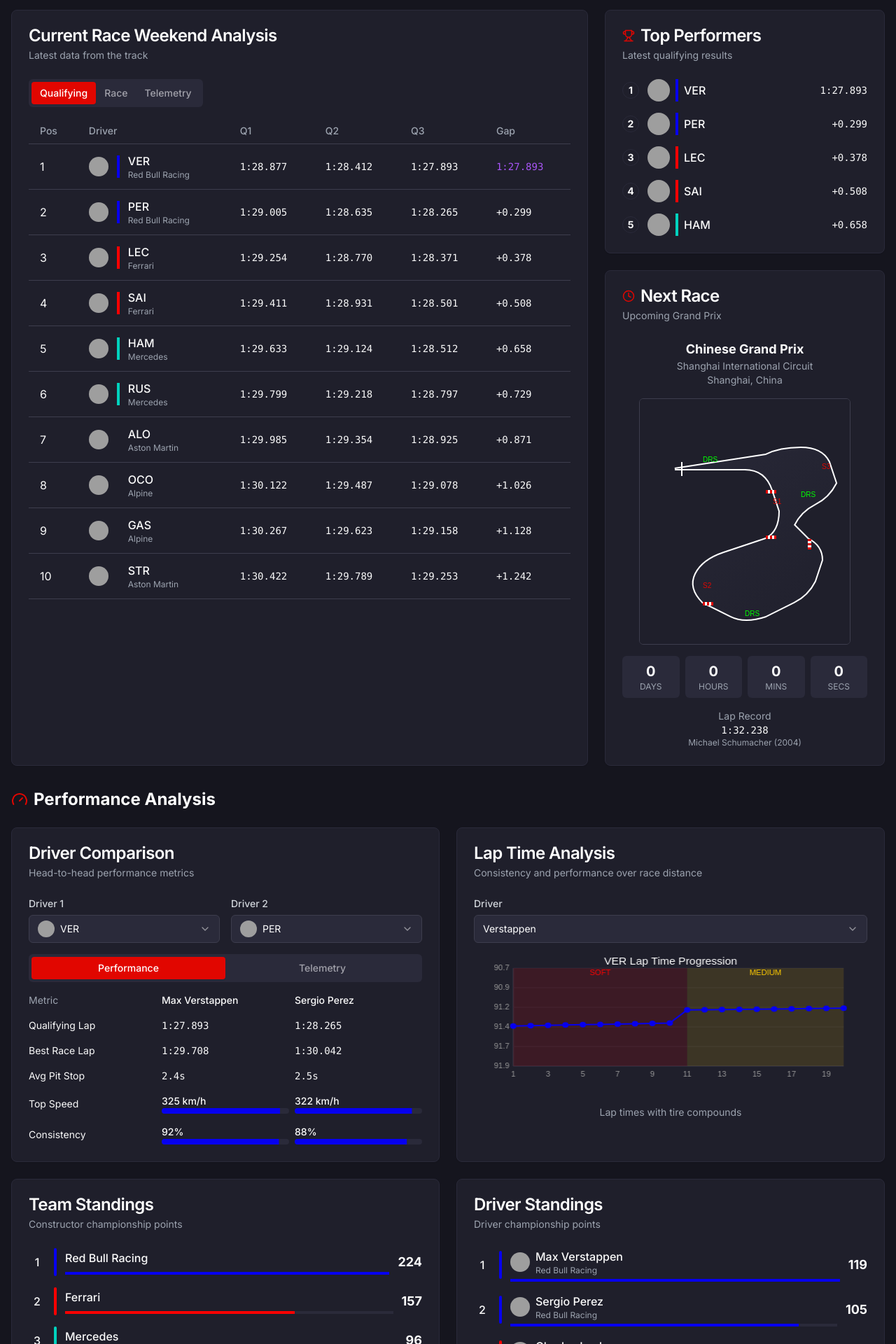
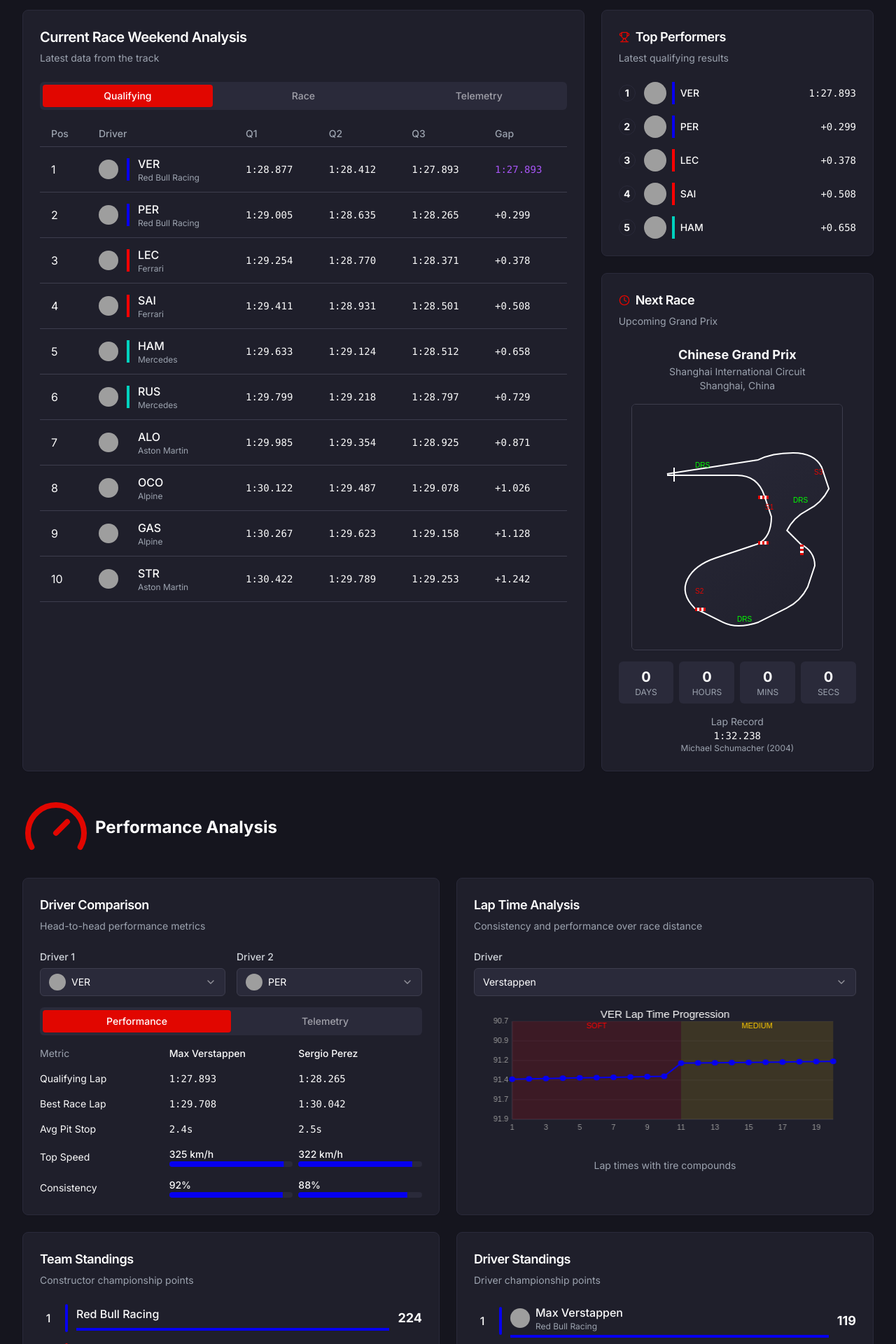
Before and after one commit to mangochops/F1Analytics, a Next.js app: page / in a window 1280 px wide. Shown: the part 380-2300 px from the top of the page at 70% size. Built offline with nearby package versions, Linux system fonts and the light colour scheme; grey boxes are pictures that could not be loaded.

Commit message:
Update page.tsx

```diff
--- a/app/page.tsx
+++ b/app/page.tsx
@@ -23,11 +23,9 @@ export default function Home() {
   const [isLoading, setIsLoading] = useState(true)
 
   useEffect(() => {
-    // Simulate initial data loading
     const timer = setTimeout(() => {
       setIsLoading(false)
     }, 2000)
-
     return () => clearTimeout(timer)
   }, [])
 
@@ -48,30 +46,33 @@ export default function Home() {
 
       <LiveTimingBanner />
 
-      <div className="container mx-auto px-4 py-8">
+      <div className="container mx-auto px-4 sm:px-6 lg:px-8 py-6 sm:py-8">
         <RaceSelector />
 
-        <div className="grid grid-cols-1 md:grid-cols-3 gap-6 mt-6">
+        <div className="grid grid-cols-1 md:grid-cols-3 gap-4 sm:gap-6 mt-4 sm:mt-6">
           <Card className="md:col-span-2 bg-[#1F1F2B] border-[#2A2A3A]">
             <CardHeader>
-              <CardTitle className="text-white">Current Race Weekend Analysis</CardTitle>
-              <CardDescription className="text-gray-400">Latest data from the track</CardDescription>
+              <CardTitle className="text-white text-lg sm:text-xl">Current Race Weekend Analysis</CardTitle>
+              <CardDescription className="text-gray-400 text-sm">Latest data from the track</CardDescription>
             </CardHeader>
             <CardContent>
               <Tabs defaultValue="qualifying" className="space-y-4">
-                <TabsList className="bg-[#2A2A3A] p-1">
+                <TabsList className="bg-[#2A2A3A] p-1 flex flex-wrap justify-start gap-2">
                   <TabsTrigger
                     value="qualifying"
-                    className="data-[state=active]:bg-[#E10600] data-[state=active]:text-white"
+                    className="text-xs sm:text-sm flex-1 min-w-[80px] data-[state=active]:bg-[#E10600] data-[state=active]:text-white"
                   >
                     Qualifying
                   </TabsTrigger>
-                  <TabsTrigger value="race" className="data-[state=active]:bg-[#E10600] data-[state=active]:text-white">
+                  <TabsTrigger
+                    value="race"
+                    className="text-xs sm:text-sm flex-1 min-w-[80px] data-[state=active]:bg-[#E10600] data-[state=active]:text-white"
+                  >
                     Race
                   </TabsTrigger>
                   <TabsTrigger
                     value="telemetry"
-                    className="data-[state=active]:bg-[#E10600] data-[state=active]:text-white"
+                    className="text-xs sm:text-sm flex-1 min-w-[80px] data-[state=active]:bg-[#E10600] data-[state=active]:text-white"
                   >
                     Telemetry
                   </TabsTrigger>
@@ -95,26 +96,28 @@ export default function Home() {
             </CardContent>
           </Card>
 
-          <div className="space-y-6">
+          <div className="space-y-4 sm:space-y-6">
             <Card className="bg-[#1F1F2B] border-[#2A2A3A]">
               <CardHeader>
-                <CardTitle className="text-white flex items-center gap-2">
-                  <Trophy size={18} className="text-[#E10600]" />
+                <CardTitle className="text-white text-base sm:text-lg flex items-center gap-2">
+                  <Trophy size={16} className="text-[#E10600] sm:size-18" />
                   Top Performers
                 </CardTitle>
-                <CardDescription className="text-gray-400">Latest qualifying results</CardDescription>
+                <CardDescription className="text-gray-400 text-xs sm:text-sm">
+                  Latest qualifying results
+                </CardDescription>
               </CardHeader>
               <CardContent>
                 <Suspense fallback={<LoadingCard height="200px" />}>
-                  <div className="space-y-4 animate-in fade-in-50 duration-500">
+                  <div className="space-y-3 sm:space-y-4 animate-in fade-in-50 duration-500">
                     {[1, 2, 3, 4, 5].map((position) => (
                       <div key={position} className="flex items-center justify-between group">
-                        <div className="flex items-center gap-3">
-                          <div className="w-6 h-6 rounded-full bg-[#1F1F2B] border border-[#2A2A3A] flex items-center justify-center font-bold text-sm">
+                        <div className="flex items-center gap-2 sm:gap-3">
+                          <div className="w-5 h-5 sm:w-6 sm:h-6 rounded-full bg-[#1F1F2B] border border-[#2A2A3A] flex items-center justify-center font-bold text-xs sm:text-sm">
                             {position}
                           </div>
-                          <div className="flex items-center gap-2">
-                            <div className="w-8 h-8 rounded-full overflow-hidden">
+                          <div className="flex items-center gap-1 sm:gap-2">
+                            <div className="w-6 h-6 sm:w-8 sm:h-8 rounded-full overflow-hidden">
                               <img
                                 src={`/images/drivers/${getDriverCode(position).toLowerCase()}.png`}
                                 alt={getDriverCode(position)}
@@ -126,13 +129,13 @@ export default function Home() {
                                 }}
                               />
                             </div>
-                            <div className={`w-1 h-8 ${getTeamColor(position)}`}></div>
-                            <span className="font-medium group-hover:text-[#E10600] transition-colors">
+                            <div className={`w-1 h-6 sm:h-8 ${getTeamColor(position)}`}></div>
+                            <span className="font-medium text-xs sm:text-sm group-hover:text-[#E10600] transition-colors">
                               {getDriverCode(position)}
                             </span>
                           </div>
                         </div>
-                        <span className="font-mono text-sm">{getQualifyingTime(position)}</span>
+                        <span className="font-mono text-xs sm:text-sm">{getQualifyingTime(position)}</span>
                       </div>
                     ))}
                   </div>
@@ -142,11 +145,11 @@ export default function Home() {
 
             <Card className="bg-[#1F1F2B] border-[#2A2A3A]">
               <CardHeader>
-                <CardTitle className="text-white flex items-center gap-2">
-                  <Clock size={18} className="text-[#E10600]" />
+                <CardTitle className="text-white text-base sm:text-lg flex items-center gap-2">
+                  <Clock size={16} className="text-[#E10600] sm:size-18" />
                   Next Race
                 </CardTitle>
-                <CardDescription className="text-gray-400">Upcoming Grand Prix</CardDescription>
+                <CardDescription className="text-gray-400 text-xs sm:text-sm">Upcoming Grand Prix</CardDescription>
               </CardHeader>
               <CardContent>
                 <Suspense fallback={<LoadingCard height="200px" />}>
@@ -157,17 +160,19 @@ export default function Home() {
           </div>
         </div>
 
-        <div className="mt-8">
-          <h2 className="text-2xl font-bold mb-6 flex items-center gap-2">
-            <Gauge size={24} className="text-[#E10600]" />
+        <div className="mt-6 sm:mt-8">
+          <h2 className="text-xl sm:text-2xl font-bold mb-4 sm:mb-6 flex items-center gap-2">
+            <Gauge size={20} className="text-[#E10600] sm:size-24" />
             Performance Analysis
           </h2>
 
-          <div className="grid grid-cols-1 md:grid-cols-2 gap-6">
+          <div className="grid grid-cols-1 md:grid-cols-2 gap-4 sm:gap-6">
             <Card className="bg-[#1F1F2B] border-[#2A2A3A]">
               <CardHeader>
-                <CardTitle className="text-white">Driver Comparison</CardTitle>
-                <CardDescription className="text-gray-400">Head-to-head performance metrics</CardDescription>
+                <CardTitle className="text-white text-base sm:text-lg">Driver Comparison</CardTitle>
+                <CardDescription className="text-gray-400 text-xs sm:text-sm">
+                  Head-to-head performance metrics
+                </CardDescription>
               </CardHeader>
               <CardContent>
                 <Suspense fallback={<LoadingCard height="300px" />}>
@@ -178,8 +183,8 @@ export default function Home() {
 
             <Card className="bg-[#1F1F2B] border-[#2A2A3A]">
               <CardHeader>
-                <CardTitle className="text-white">Lap Time Analysis</CardTitle>
-                <CardDescription className="text-gray-400">
+                <CardTitle className="text-white text-base sm:text-lg">Lap Time Analysis</CardTitle>
+                <CardDescription className="text-gray-400 text-xs sm:text-sm">
                   Consistency and performance over race distance
                 </CardDescription>
               </CardHeader>
@@ -189,13 +194,13 @@ export default function Home() {
                 </Suspense>
               </CardContent>
             </Card>
-          </div>
 
-          <div className="grid grid-cols-1 md:grid-cols-2 gap-6 mt-6">
             <Card className="bg-[#1F1F2B] border-[#2A2A3A]">
               <CardHeader>
-                <CardTitle className="text-white">Team Standings</CardTitle>
-                <CardDescription className="text-gray-400">Constructor championship points</CardDescription>
+                <CardTitle className="text-white text-base sm:text-lg">Team Standings</CardTitle>
+                <CardDescription className="text-gray-400 text-xs sm:text-sm">
+                  Constructor championship points
+                </CardDescription>
               </CardHeader>
               <CardContent>
                 <Suspense fallback={<LoadingCard height="300px" />}>
@@ -206,8 +211,10 @@ export default function Home() {
 
             <Card className="bg-[#1F1F2B] border-[#2A2A3A]">
               <CardHeader>
-                <CardTitle className="text-white">Driver Standings</CardTitle>
-                <CardDescription className="text-gray-400">Driver championship points</CardDescription>
+                <CardTitle className="text-white text-base sm:text-lg">Driver Standings</CardTitle>
+                <CardDescription className="text-gray-400 text-xs sm:text-sm">
+                  Driver championship points
+                </CardDescription>
               </CardHeader>
               <CardContent>
                 <Suspense fallback={<LoadingCard height="300px" />}>
@@ -218,39 +225,39 @@ export default function Home() {
           </div>
         </div>
 
-        <div className="mt-8 flex flex-col items-center">
-          <h2 className="text-2xl font-bold mb-6 text-white">Explore More Analysis</h2>
-          <div className="grid grid-cols-1 sm:grid-cols-2 md:grid-cols-4 gap-4 w-full max-w-4xl">
+        <div className="mt-6 sm:mt-8 flex flex-col items-center">
+          <h2 className="text-xl sm:text-2xl font-bold mb-4 sm:mb-6 text-white">Explore More Analysis</h2>
+          <div className="grid grid-cols-1 sm:grid-cols-2 lg:grid-cols-4 gap-4 w-full max-w-5xl">
             <Button
               variant="outline"
-              className="h-auto py-6 flex flex-col items-center gap-3 bg-[#1F1F2B] border-[#2A2A3A] hover:bg-[#2A2A3A] hover:text-[#E10600] text-white"
+              className="h-auto py-4 sm:py-6 flex flex-col items-center gap-2 sm:gap-3 bg-[#1F1F2B] border-[#2A2A3A] hover:bg-[#2A2A3A] hover:text-[#E10600] text-white text-xs sm:text-sm"
             >
-              <BarChart2 className="h-6 w-6" />
+              <BarChart2 className="h-5 w-5 sm:h-6 sm:w-6" />
               <span>Tire Strategies</span>
             </Button>
             <Button
               variant="outline"
-              className="h-auto py-6 flex flex-col items-center gap-3 bg-[#1F1F2B] border-[#2A2A3A] hover:bg-[#2A2A3A] hover:text-[#E10600] text-white"
+              className="h-auto py-4 sm:py-6 flex flex-col items-center gap-2 sm:gap-3 bg-[#1F1F2B] border-[#2A2A3A] hover:bg-[#2A2A3A] hover:text-[#E10600] text-white text-xs sm:text-sm"
             >
-              <LineChart className="h-6 w-6" />
+              <LineChart className="h-5 w-5 sm:h-6 sm:w-6" />
               <span>Sector Times</span>
             </Button>
             <Button
               variant="outline"
-              className="h-auto py-6 flex flex-col items-center gap-3 bg-[#1F1F2B] border-[#2A2A3A] hover:bg-[#2A2A3A] hover:text-[#E10600] text-white"
+              className="h-auto py-4 sm:py-6 flex flex-col items-center gap-2 sm:gap-3 bg-[#1F1F2B] border-[#2A2A3A] hover:bg-[#2A2A3A] hover:text-[#E10600] text-white text-xs sm:text-sm"
             >
-              <Activity className="h-6 w-6" />
+              <Activity className="h-5 w-5 sm:h-6 sm:w-6" />
               <span>Telemetry Deep Dive</span>
             </Button>
             <Button
               variant="outline"
-              className="h-auto py-6 flex flex-col items-center gap-3 bg-[#1F1F2B] border-[#2A2A3A] hover:bg-[#2A2A3A] hover:text-[#E10600] text-white"
+              className="h-auto py-4 sm:py-6 flex flex-col items-center gap-2 sm:gap-3 bg-[#1F1F2B] border-[#2A2A3A] hover:bg-[#2A2A3A] hover:text-[#E10600] text-white text-xs sm:text-sm"
             >
-              <Flag className="h-6 w-6" />
+              <Flag className="h-5 w-5 sm:h-6 sm:w-6" />
               <span>Season Tracker</span>
             </Button>
           </div>
-          <Button className="mt-8 bg-[#E10600] hover:bg-[#B30500] text-white">
+          <Button className="mt-6 sm:mt-8 bg-[#E10600] hover:bg-[#B30500] text-white text-sm sm:text-base">
             View All Analysis
             <ArrowRight className="ml-2 h-4 w-4" />
           </Button>
@@ -283,17 +290,6 @@ function getDriverCode(position: number): string {
   return drivers[position] || "---"
 }
 
-function getDriverImage(position: number): string {
-  const driverImages: Record<number, string> = {
-    1: "/images/drivers/verstappen.png",
-    2: "/images/drivers/perez.png",
-    3: "/images/drivers/leclerc.png",
-    4: "/images/drivers/sainz.png",
-    5: "/images/drivers/hamilton.png",
-  }
-  return driverImages[position] || "/placeholder.svg"
-}
-
 function getQualifyingTime(position: number): string {
   const times: Record<number, string> = {
     1: "1:27.893",
```
